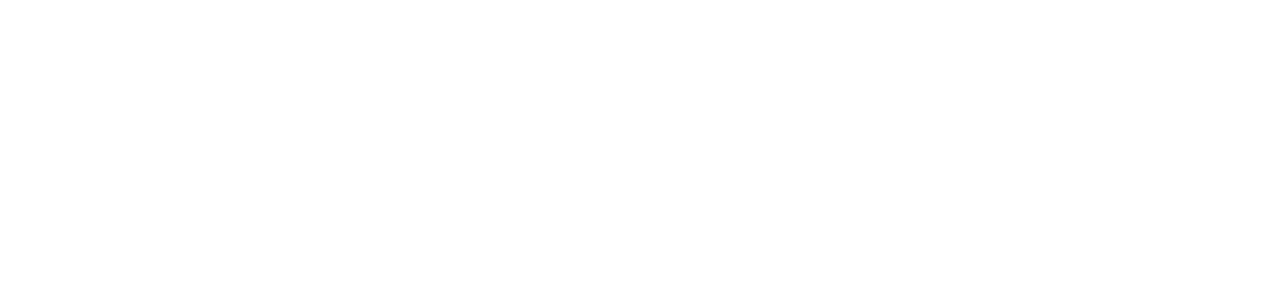
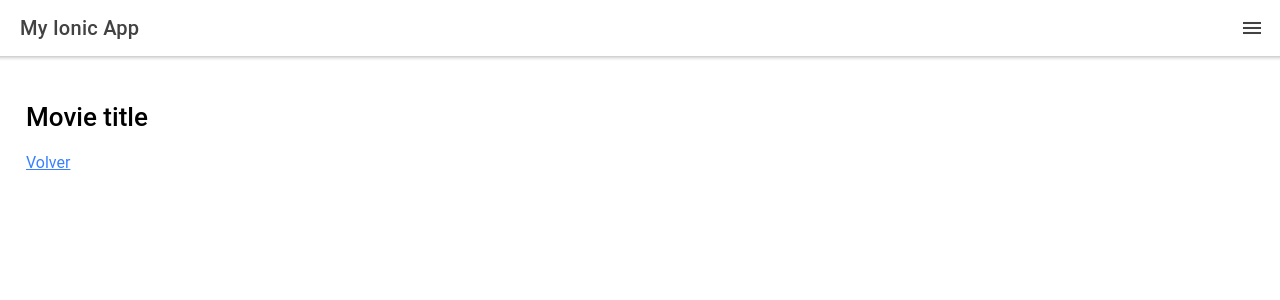
Before and after one commit to ppena77/ionic-react-ejercicio-peliculas, a React (Create React App) app: page /pelicula/1/1 in a window 1280 px wide. Shown: the top 300 px of the page. Built offline with nearby package versions, Linux system fonts and the light colour scheme.

Commit message:
Palicula page beheaving like expeted

```diff
--- a/src/App.tsx
+++ b/src/App.tsx
@@ -36,7 +36,7 @@
         <Route exact path="/">
           <Redirect to="/home" />
         </Route>
-        <Route exact path="/pelicula">
+        <Route path="/pelicula/:id/:title">
           <Pelicula />
         </Route>
         <Route exact path="/menu-test">
--- a/src/pages/Pelicula.tsx
+++ b/src/pages/Pelicula.tsx
@@ -1,13 +1,26 @@
-import { IonPage, IonContent } from '@ionic/react';
+import { IonPage, IonContent, IonGrid, IonRow, IonCol } from '@ionic/react';
+import Toolbar from '../components/Toolbar';
 
 
 const Pelicula: React.FC = () => {
-  console.log('why is it not rendering');
+  console.log('cache test 104');
 
   return (
     <IonPage>
+      <Toolbar />
       <IonContent fullscreen className='ion-padding'>
-        <p>Hello</p>
+        <IonGrid>
+          <IonRow>
+            <IonCol>
+              <h1>Movie title</h1>
+            </IonCol>
+          </IonRow>
+          <IonRow>
+            <IonCol>
+              <a href="/home">Volver</a>
+            </IonCol>
+          </IonRow>
+        </IonGrid>
       </IonContent>
     </IonPage>
   )
```
